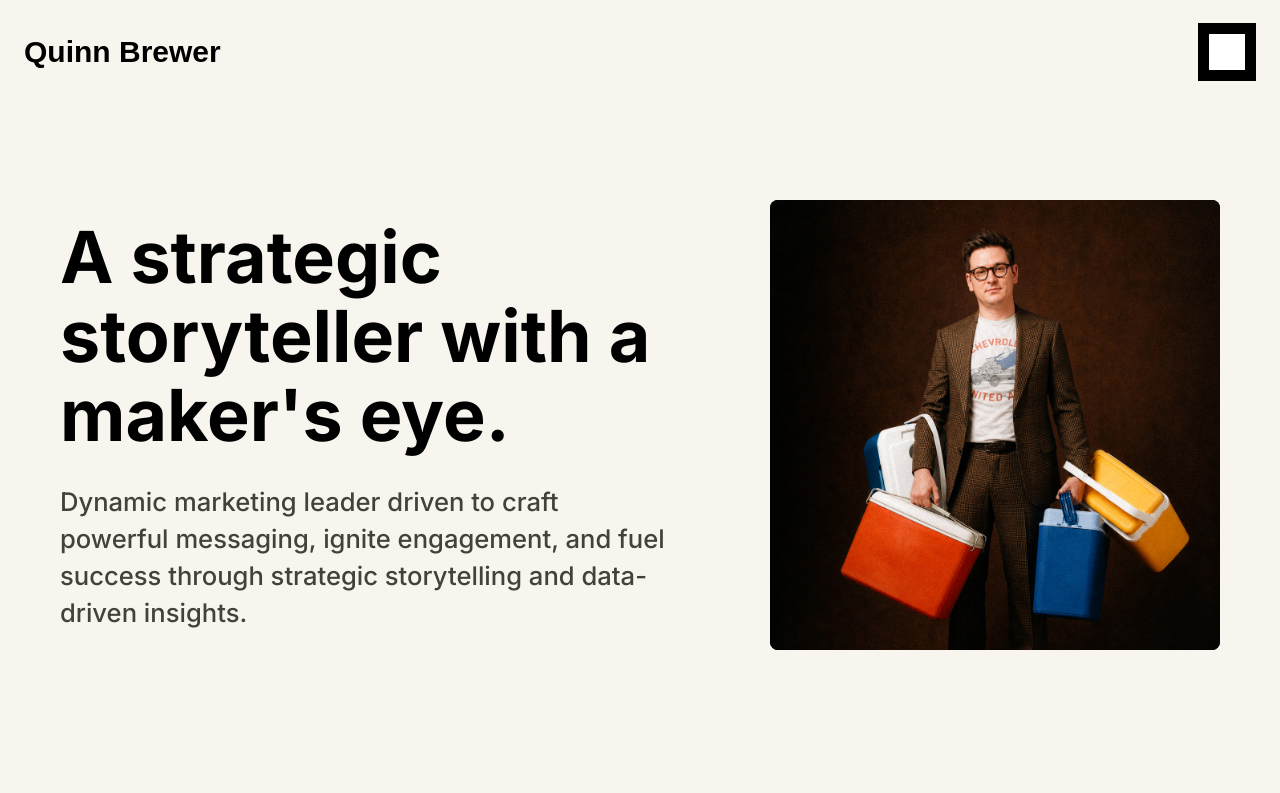
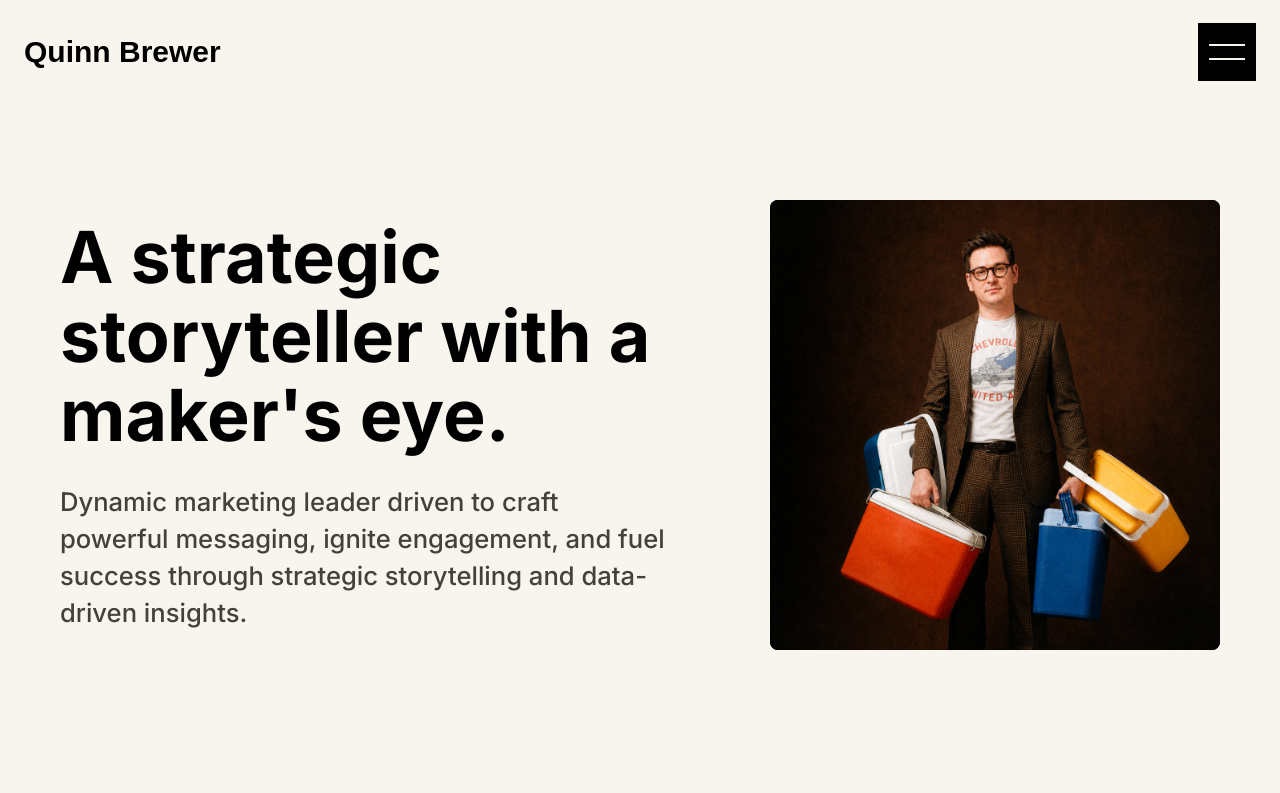
Before and after one commit to quinnsb/portfoliosite, a Next.js app: page /about in a window 1280 px wide. Shown: the top 793 px of the page. Built offline with nearby package versions, Linux system fonts and the light colour scheme; no server answers; a web font is replaced by a local one.

Commit message:
Add hero entrance and draggable testimonials

```diff
--- a/src/components/layout/Navbar.module.css
+++ b/src/components/layout/Navbar.module.css
@@ -36,21 +36,33 @@
 .menuButton {
   width: 58px;
   height: 58px;
-  display: flex;
+  display: grid;
   align-items: center;
   justify-content: center;
+  align-content: center;
+  gap: 12px;
   position: relative;
   z-index: 101;
   background: var(--color-black);
   border-radius: 0;
 }
 
-.menuIcon {
+.menuLine {
+  display: block;
   width: 36px;
-  height: 36px;
-  object-fit: contain;
-  filter: brightness(0) invert(1);
-  transition: filter 0.2s ease;
+  height: 2px;
+  background: var(--color-cream);
+  transition:
+    transform 0.22s ease,
+    opacity 0.22s ease;
+}
+
+.open .menuLine:first-child {
+  transform: translateY(7px) rotate(45deg);
+}
+
+.open .menuLine:last-child {
+  transform: translateY(-7px) rotate(-45deg);
 }
 
 .open .logo {
--- a/src/components/layout/Navbar.tsx
+++ b/src/components/layout/Navbar.tsx
@@ -2,7 +2,6 @@
 
 import { useState, useEffect } from "react";
 import Link from "next/link";
-import Image from "next/image";
 import NavOverlay from "./NavOverlay";
 import ContactModal from "../ui/ContactModal";
 import styles from "./Navbar.module.css";
@@ -72,14 +71,8 @@ export default function Navbar() {
             aria-label={isOpen ? "Close menu" : "Open menu"}
             aria-expanded={isOpen}
           >
-            <Image
-              src={isOpen ? "/images/icons/menu-close.png" : "/images/icons/menu-open.png"}
-              alt=""
-              width={32}
-              height={32}
-              priority
-              className={styles.menuIcon}
-            />
+            <span className={styles.menuLine} />
+            <span className={styles.menuLine} />
           </button>
         </div>
       </header>
```
Also changed, not shown: src/components/home/HeroSection.tsx (+45 -13 lines), src/components/home/TestimonialsGrid.module.css (+7 -0 lines), src/components/home/TestimonialsGrid.tsx (+9 -0 lines).
